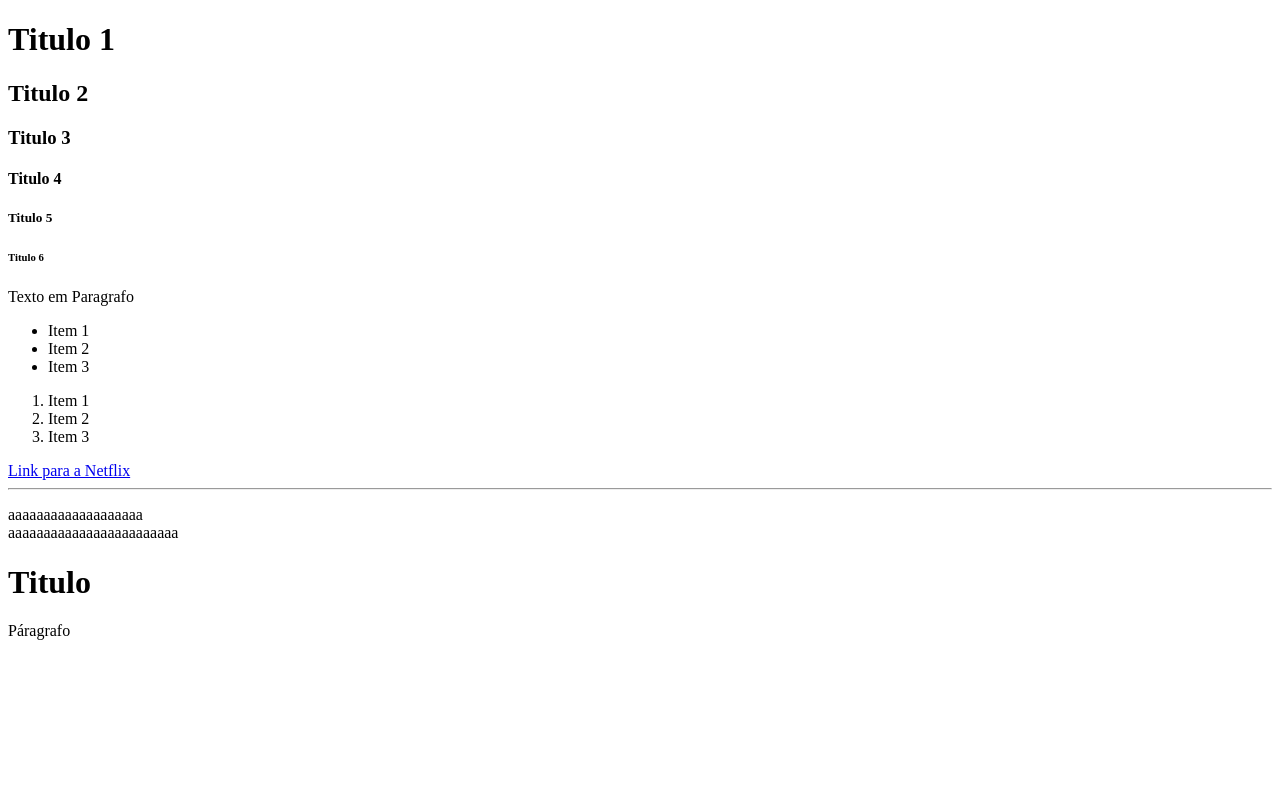
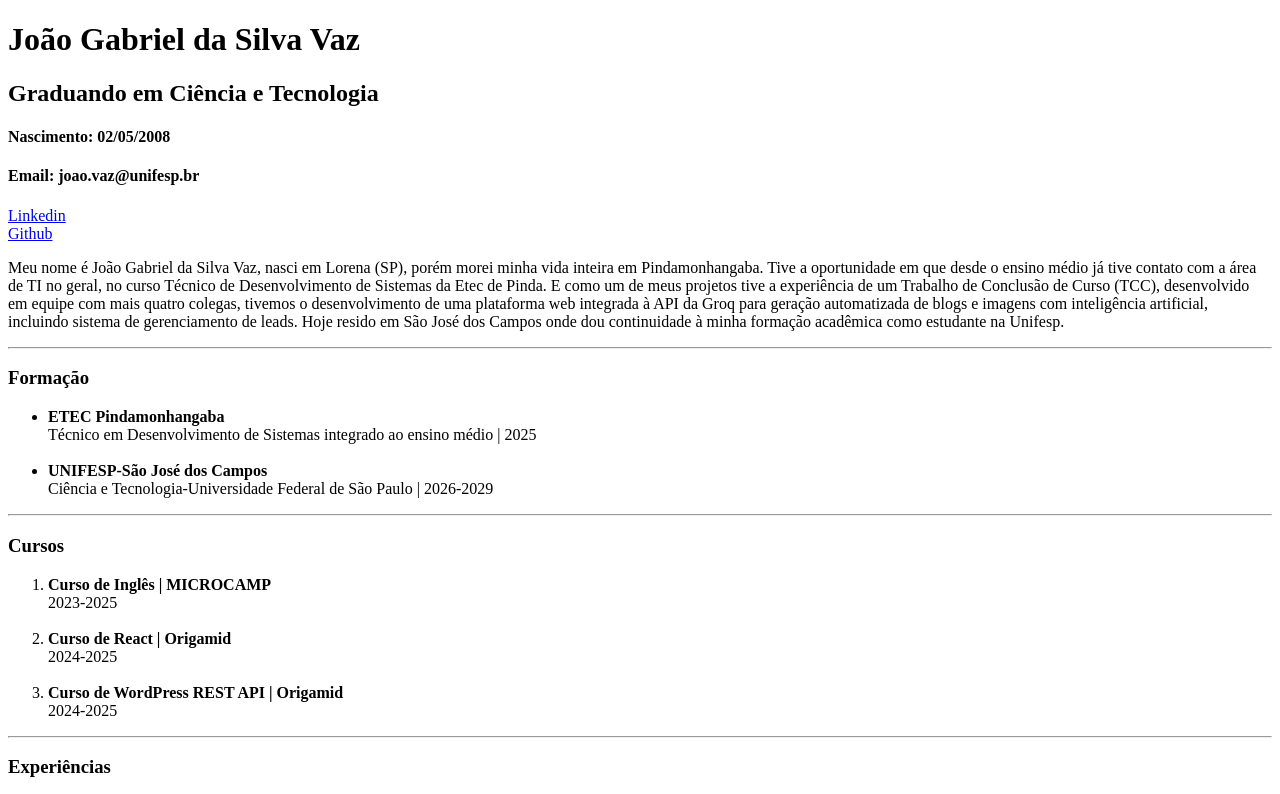
Before and after one commit to brinelso/TreineeTecSoftware, a plain HTML site: page Aula01/index.html in a window 1280 px wide. Shown: the top 794 px of the page. Drawn offline with Linux system fonts and the light colour scheme.

Commit message:
Add the first project for TecSoft

```diff
--- a/Aula01/index.html
+++ b/Aula01/index.html
@@ -1,41 +1,87 @@
 <!DOCTYPE html>
-<html lang="pt-br">
-  <head>
-    <meta charset="UTF-8">
-    <meta name="viewport" content="width=device-width, initial-scale=1.0">
-    <title>Aula 01</title>
-  </head>
-  <body>
-    <h1>Titulo 1</h1>
-    <h2>Titulo 2</h2>
-    <h3>Titulo 3</h3>
-    <h4>Titulo 4</h4>
-    <h5>Titulo 5</h5>
-    <h6>Titulo 6</h6>
-    <p>Texto em Paragrafo</p>
+<html lang="en">
+    <head>
+        <meta charset="UTF-8">
+        <meta name="viewport" content="width=device-width, initial-scale=1.0">
+        <title>Sobre mim</title>
+        <link rel="icon" type="image/png" href="icon.png">
+    </head>
+    <body>
+        <h1>João Gabriel da Silva Vaz</h1>
+        <h2>Graduando em Ciência e Tecnologia</h2>
+        <h4>Nascimento: 02/05/2008</h4>
+        <h4>Email: joao.vaz@unifesp.br</h4>
 
-    <ul>
-      <li>Item 1</li>
-      <li>Item 2</li>
-      <li>Item 3</li>
-    </ul>
+        <a href="https://www.linkedin.com/in/joão-gabriel-vaz"
+            target="_blank">Linkedin</a>
+        <br>
+        <a href="https://github.com/brinelso" target="_blank">Github</a>
 
-    <ol>
-      <li>Item 1</li>
-      <li>Item 2</li>
-      <li>Item 3</li>
-    </ol>
-    <a href="https://www.netflix.com/br/" target="_blank">Link para a
-      Netflix</a>
-    <img src alt>
+        <p>Meu nome é João Gabriel da Silva Vaz, nasci em Lorena (SP), porém
+            morei minha vida inteira em Pindamonhangaba. Tive a oportunidade em
+            que desde o ensino médio já tive contato com a área de TI no geral,
+            no curso Técnico de Desenvolvimento de Sistemas
+            da Etec de Pinda. E como um de meus projetos tive a experiência de
+            um Trabalho de Conclusão de Curso (TCC), desenvolvido em equipe com
+            mais quatro colegas, tivemos o desenvolvimento de uma plataforma web
+            integrada
+            à API da Groq para geração automatizada de blogs e imagens com
+            inteligência artificial, incluindo sistema de gerenciamento de
+            leads. Hoje resido em São José
+            dos Campos onde dou continuidade à minha formação acadêmica como
+            estudante na Unifesp.</p>
+        <hr>
 
-    <hr>
+        <h3>Formação</h3>
+        <ul>
+            <li><b>ETEC Pindamonhangaba</b> <br> Técnico em Desenvolvimento de
+                Sistemas integrado ao ensino médio | 2025 <br></li>
+            <br>
+            <li><b> UNIFESP-São José dos Campos</b> <br>Ciência e
+                Tecnologia-Universidade Federal de São Paulo | 2026-2029 </li>
 
-    <p>aaaaaaaaaaaaaaaaaaa <br> aaaaaaaaaaaaaaaaaaaaaaaa</p>
+        </ul>
+        <hr>
+        <h3>Cursos</h3>
+        <ol>
+            <li><b>Curso de Inglês | MICROCAMP </b> <br> 2023-2025 <br></li>
+            <br>
+            <li><b>Curso de React | Origamid</b> <br>2024-2025</li>
+            <br>
+            <li><b>Curso de WordPress REST API | Origamid</b> <br>2024-2025</li>
 
-    <div>
-      <h1>Titulo</h1>
-      <p>Páragrafo</p>
-    </div>
-  </body>
+        </ol>
+        <hr>
+        <h3>Experiências</h3>
+        <ul>
+            <li>
+                <b>Desenvolvimento de Plataforma de Geração de Blogs com
+                    IA</b><br>
+                Trabalho de Conclusão de Curso – ETEC Pindamonhangaba | 2025<br>
+                Desenvolvimento de site integrado à API da Groq para geração
+                automatizada de blogs e imagens com IA.<br>
+                <img src="TCC.jpeg" alt="Projeto TCC"
+                    style="width:400px; border-radius:8px;">
+            </li>
+            <br>
+
+            <li><b>Desenvolvimento de Aplicativos Mobile</b><br>
+                Projetos Acadêmicos e Pessoais | 2024–2025<br>
+                Criação de aplicativos utilizando Kodular e Firebase. <br>
+                <img src="Kodular.png" alt="Projeto de um App para Pizzaria"
+                    style="width:400px; border-radius:8px;">
+            </li>
+
+            <br>
+
+            <li><b>Organização Estudantil – Grêmio Escolar</b><br>
+                ETEC Pindamonhangaba | 2025<br>
+                Participação na organização de iniciativas estudantis.<br>
+                <img src="VA.jpeg" alt="Campanha do Grêmio Voz Ativa"
+                    style="width:400px; border-radius:8px;">
+            </li>
+
+        </ul>
+
+    </body>
 </html>
```
Also changed, not shown: Aula01/teste.html (added, +41 -0 lines), Aula01/Kodular.png (added), Aula01/TCC.jpeg (added), Aula01/VA.jpeg (added), Aula01/icon.png (added).
